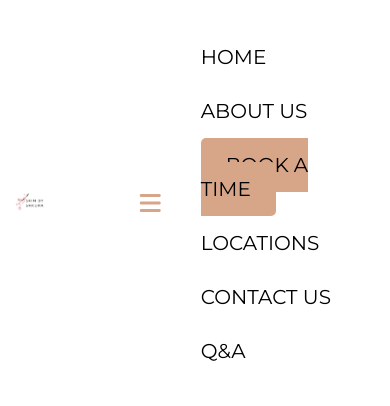
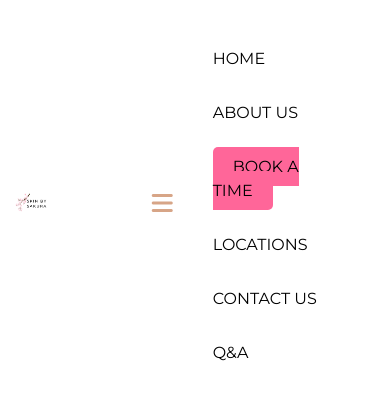
Before and after one commit to frontendjess/skin-by-sakura, a plain HTML site: page index.html in a window 390 px wide. Shown: the top 406 px of the page. Drawn offline with Linux system fonts and the light colour scheme.

Commit message:
updated index and styles

```diff
--- a/css/styles.css
+++ b/css/styles.css
@@ -186,4 +186,22 @@ footer {
   .menu {
     display: block;
   }
+
+  .menu__li--booking {
+    border-radius: 5px;
+    padding: 10px 20px;
+    background-color: #ff6699;
+  }
+
+  .menu a {
+    font-family: "Montserrat", sans-serif;
+    font-size: 1rem;
+    color: #000000;
+    text-decoration: none;
+  }
+
+  .menu a:hover {
+    opacity: 0.9;
+    transition: 0.2s all;
+  }
 }
--- a/index.html
+++ b/index.html
@@ -27,9 +27,9 @@
           <li><a href="#">HOME</a></li>
           <li><a href="#">ABOUT US</a></li>
           <li><a class="menu__li--booking" href="#">BOOK A TIME</a></li>
-          <li>LOCATIONS</li>
-          <li>CONTACT US</li>
-          <li>Q&A</li>
+          <li><a href="#">LOCATIONS</a></li>
+          <li><a href="#">CONTACT US</a></li>
+          <li><a href="#">Q&A</a></li>
         </ul>
       </nav>
     </header>
```
